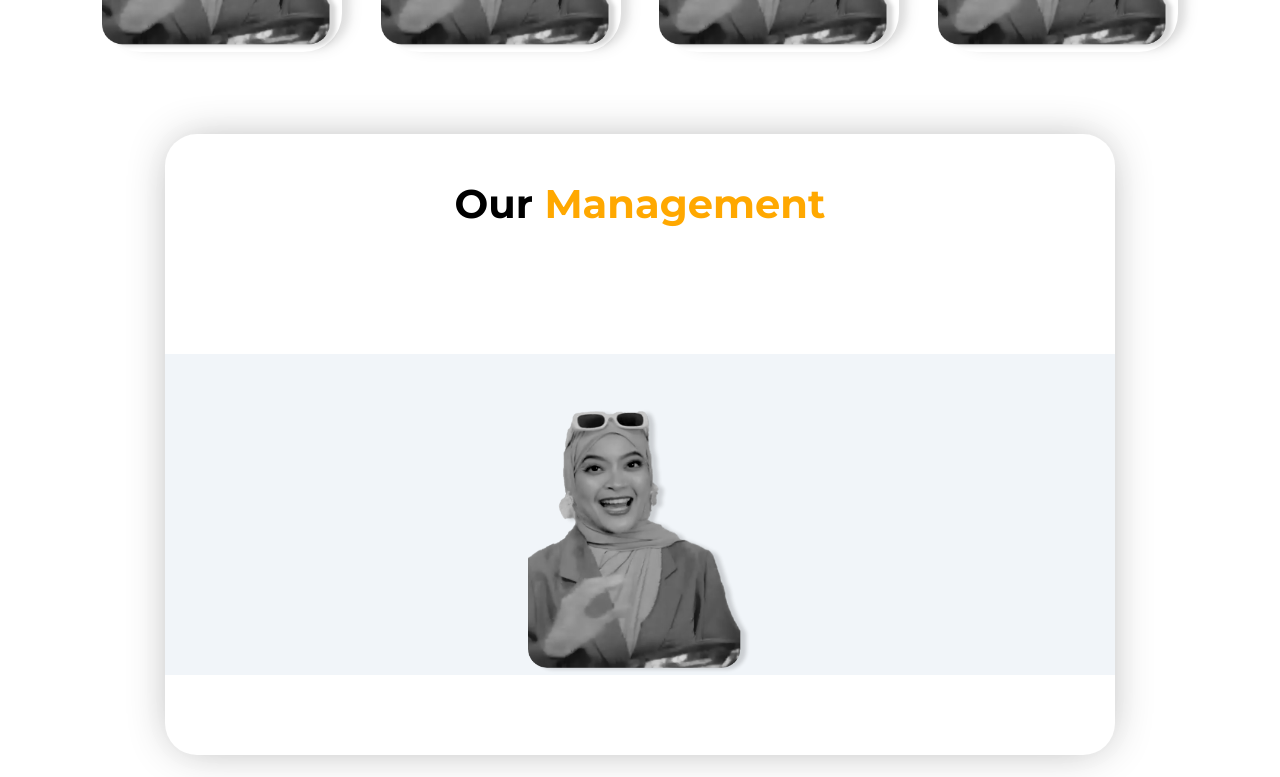
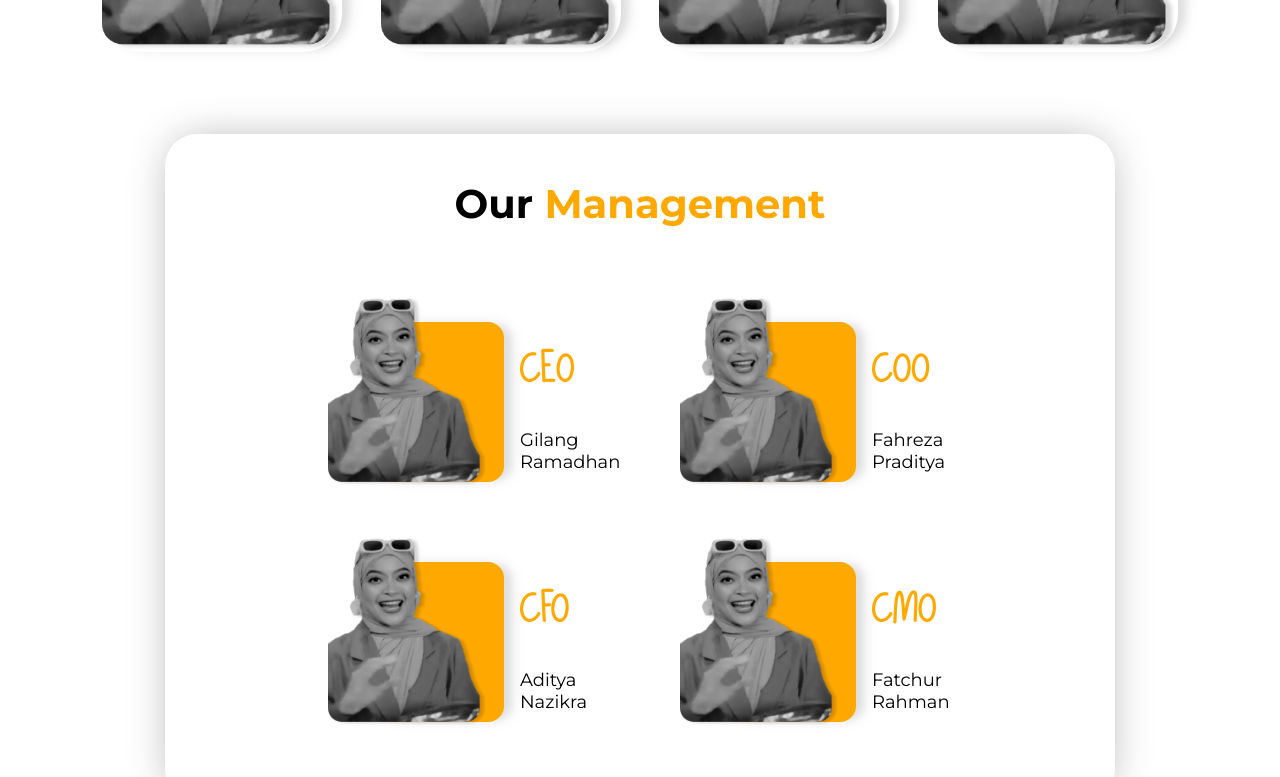
Before and after one commit to pianoninja25/creative-supply, a Next.js app: page /about in a window 1280 px wide. Shown: the part 2000-2777 px from the top of the page. Built offline with nearby package versions, Linux system fonts and the light colour scheme.

Commit message:
Add about desktop version

```diff
--- a/app/about/components/badge.js
+++ b/app/about/components/badge.js
@@ -79,8 +79,8 @@ const Badge = () => {
       {isDesktop && (
         <div className="w-full h-fit my-10">
           <div className="flex justify-center items-end p-12 text-5xl font-montserrat font-bold">
-            <h2>CREATIVE <br />SUPPLY</h2>
-            <span>Img</span>
+            <h2 className="w-52">CREATIVE <br />SUPPLY</h2>
+            <Image className="w-10 h-10" src="/logo.png" alt="logo" width={100} height={100} priority />
           </div>
 
           <div className="flex justify-center w-full px-20">
@@ -122,23 +122,42 @@ const Badge = () => {
 
               <div className='w-[90%] rounded-[2rem] pb-20 shadow-center-only bg-white'>
                 <h1 className="font-bold text-center text-[2.5rem] p-[2vw] py-10">Our <span className="text-orange">Management</span></h1>
-                <div className='flex flex-wrap justify-around gap-4 mt-20 bg-slate-100'>
-                  <div className="relative">
-                    <img src="/services/hero2.png" alt="1" className="w-[14rem] grayscale brightness-75 contrast-150 z-10"/>
-                    <div className="absolute bottom-0 right-0 -z-10 h-52 w-32 rounded-2xl shadow-right-only bg-orange">
+                <div className='flex flex-wrap justify-center gap-40 pr-10 mt-12 mr-10'>
+                  <div className="relative w-48 h-40">
+                    <div className="absolute right-4 w-32 h-full rounded-2xl shadow-right-only bg-orange" />
+                    <img src="/services/hero2.png" alt="1" className="absolute -top-16 w-[10rem] grayscale brightness-75 contrast-150 z-10"/>
+                    <div className="w-32 absolute bottom-2 -right-32">
+                      <h3 className='mb-8 font-snowfun text-5xl text-orange z-50'>CEO</h3>
+                      <p className='font-montserrat text-lg leading-tight'>Gilang <br />Ramadhan</p>
+                    </div>
+                  </div>
+                  <div className="relative w-48 h-40">
+                    <div className="absolute right-4 w-32 h-full rounded-2xl shadow-right-only bg-orange" />
+                    <img src="/services/hero2.png" alt="1" className="absolute -top-16 w-[10rem] grayscale brightness-75 contrast-150 z-10"/>
+                    <div className="w-32 absolute bottom-2 -right-32">
+                      <h3 className='mb-8 font-snowfun text-5xl text-orange z-50'>COO</h3>
+                      <p className='font-montserrat text-lg leading-tight'>Fahreza <br />Praditya</p>
+                    </div>
+                  </div>
+                </div>
 
+                <div className='flex flex-wrap justify-center gap-40 pr-10 mt-20 mr-10'>
+                  <div className="relative w-48 h-40">
+                    <div className="absolute right-4 w-32 h-full rounded-2xl shadow-right-only bg-orange" />
+                    <img src="/services/hero2.png" alt="1" className="absolute -top-16 w-[10rem] grayscale brightness-75 contrast-150 z-10"/>
+                    <div className="w-32 absolute bottom-2 -right-32">
+                      <h3 className='mb-8 font-snowfun text-5xl text-orange z-50'>CFO</h3>
+                      <p className='font-montserrat text-lg leading-tight'>Aditya <br />Nazikra</p>
+                    </div>
                   </div>
+                  <div className="relative w-48 h-40">
+                    <div className="absolute right-4 w-32 h-full rounded-2xl shadow-right-only bg-orange" />
+                    <img src="/services/hero2.png" alt="1" className="absolute -top-16 w-[10rem] grayscale brightness-75 contrast-150 z-10"/>
+                    <div className="w-32 absolute bottom-2 -right-32">
+                      <h3 className='mb-8 font-snowfun text-5xl text-orange z-50'>CMO</h3>
+                      <p className='font-montserrat text-lg leading-tight'>Fatchur <br />Rahman</p>
+                    </div>
                   </div>
-                  {/* <div className="relative h-52 w-40 shadow-right-only rounded-2xl ml-6 bg-red-400">
-                    <h3 className='font-snowfun text-5xl text-center text-white absolute z-50 top-4 right-8'>CEO</h3>
-                    <img src="/services/hero2.png" alt="1" className="absolute -bottom-2 right-4 w-[80rem] grayscale brightness-75 contrast-150 z-10"/>
-                    <p className='absolute -bottom-8 -left-4 font-montserrat text-lg'>Gilang Ramadhan</p>
-                  </div>
-                  <div className="relative h-60 w-60 shadow-right-only rounded-2xl ml-6 bg-orange">
-                    <h3 className='font-snowfun text-5xl text-center text-white absolute z-50 top-4 right-8'>CEO</h3>
-                    <img src="/services/hero2.png" alt="1" className="absolute -bottom-1 right-7 w-[60vw] grayscale brightness-75 contrast-150 z-10"/>
-                    <p className='absolute -bottom-8 -left-4 font-montserrat text-lg'>Gilang Ramadhan</p>
-                  </div>                   */}
                 </div>
 
 
--- a/app/about/components/production-team.js
+++ b/app/about/components/production-team.js
@@ -11,19 +11,19 @@ function ProductionTeam() {
     centerMode: true,
     infinite: true,
     centerPadding: "20px",
-    slidesToShow: 3,
+    slidesToShow: 4,
     speed: 500
   }
   return (
-    <div className="relative">
+    <div className="relative lg:mb-20 lg:px-14">
       <h2 className="absolute z-10 left-[38%] top-6 text-5xl font-snowfun text-white">Our Team</h2>
-      <Slider {...settings} className="flex px-[2vw] pb-2 pt-24 bg-orange"
+      <Slider {...settings} className="flex px-[2vw] pb-2 pt-24 lg:py-40 lg:rounded-3xl bg-orange"
       >
-        <Image src="/about/production-team/ava.jpg" alt="1" width={300} height={300} className="rounded-3xl w-[28vw] px-2" loading="lazy" unoptimized />
-        <Image src="/about/production-team/ava.jpg" alt="2" width={200} height={200} className="rounded-3xl w-[28vw] px-2" loading="lazy" unoptimized />
-        <Image src="/about/production-team/ava.jpg" alt="3" width={300} height={300} className="rounded-3xl w-[28vw] px-2" loading="lazy" unoptimized />
-        <Image src="/about/production-team/ava.jpg" alt="4" width={300} height={300} className="rounded-3xl w-[28vw] px-2" loading="lazy" unoptimized />
-        <Image src="/about/production-team/ava.jpg" alt="5" width={300} height={300} className="rounded-3xl w-[28vw] px-2" loading="lazy" unoptimized />
+        <Image src="/about/production-team/ava.jpg" alt="1" width={300} height={300} className="rounded-3xl w-[28vw] lg:w-[20vw] px-2" loading="lazy" unoptimized />
+        <Image src="/about/production-team/ava.jpg" alt="2" width={200} height={200} className="rounded-3xl w-[28vw] lg:w-[20vw] px-2" loading="lazy" unoptimized />
+        <Image src="/about/production-team/ava.jpg" alt="3" width={300} height={300} className="rounded-3xl w-[28vw] lg:w-[20vw] px-2" loading="lazy" unoptimized />
+        <Image src="/about/production-team/ava.jpg" alt="4" width={300} height={300} className="rounded-3xl w-[28vw] lg:w-[20vw] px-2" loading="lazy" unoptimized />
+        <Image src="/about/production-team/ava.jpg" alt="5" width={300} height={300} className="rounded-3xl w-[28vw] lg:w-[20vw] px-2" loading="lazy" unoptimized />
       </Slider>
 
     </div>
--- a/app/ourworks/components/instagram.js
+++ b/app/ourworks/components/instagram.js
@@ -4,7 +4,7 @@ import { FaInstagram } from "react-icons/fa"
 const Instagram = () => {
   return (
     <section className="">
-      <div className="w-full h-60 bg-contain" style={{backgroundImage:`url(/our-works/instagram.png)`}}>
+      <div className="w-full h-60 lg:h-[34rem] bg-contain" style={{backgroundImage:`url(/our-works/instagram.png)`}}>
         <h1 className="px-4 pt-2 pb-1 font-montserrat font-bold text-md text-center">Find more at our Instagram!</h1>
         <div className="flex justify-center items-center h-[80%]">
           <FaInstagram size={40} color='red'/>
```
